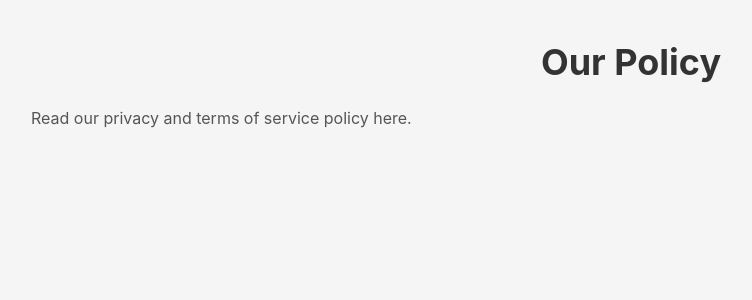
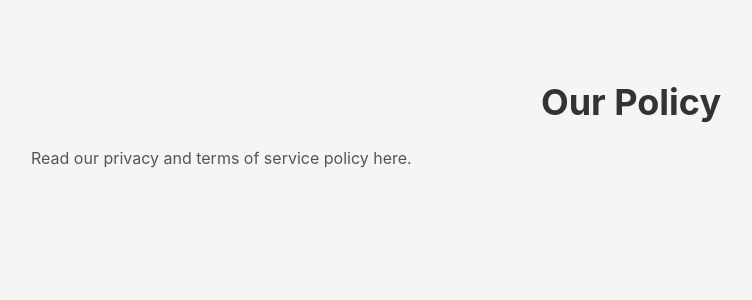
Before and after one commit to MirAllahyar/Innovative-AI-Solutions-for-Smart-Construction, a React (Create React App) app: page /policy in a window 1280 px wide. Shown: the top 300 px of the page, without its empty margins (9-761 px from the left). Built offline with nearby package versions, Linux system fonts and the light colour scheme.

Commit message:
Update Policy.css

```diff
--- a/src/pages/Policy/Policy.css
+++ b/src/pages/Policy/Policy.css
@@ -1,5 +1,5 @@
 .policy {
-    padding: 40px;
+    padding: 10vh 40px 0 40px;
     background-color: #f5f5f5;
     min-height: 100vh;
   }
```
